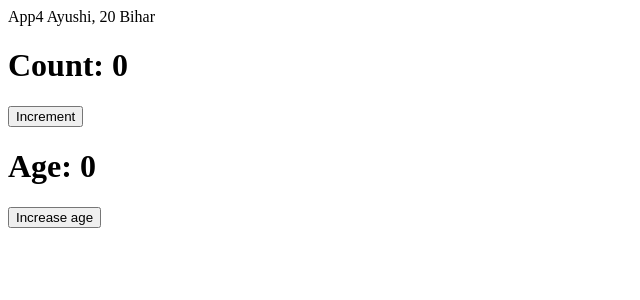
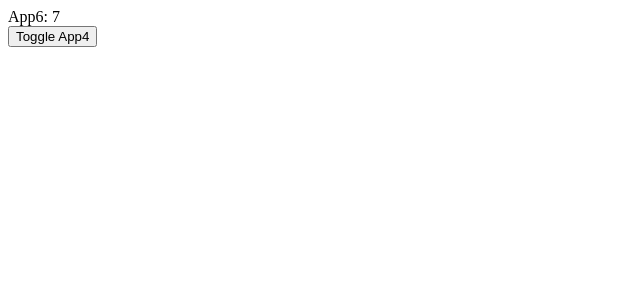
Before and after one commit to Ayushijha08/redux, a React (Create React App) app: page / in a window 1280 px wide. Shown: the top 300 px of the page, without its empty margins (0-640 px from the left). Built offline with nearby package versions, Linux system fonts and the light colour scheme.

Commit message:
class based done

```diff
--- a/src/App4.js
+++ /dev/null
@@ -1,56 +0,0 @@
-import React, { Component, useState } from 'react'
-
-
-// const App4 = ({name}) => { // this App4 is a functional component in react
-// const [count, setCount] = useState(0)
-// const [age, setAge] = useState(0)
-//   return (
-//     <div>App4: {name}, {state}</div>
-//   )
-// }
-
-{/* <App4 name="Ayushi" /> */}
-
-class App4 extends Component {  // App4 is the class based component of react
-    constructor () {
-        super()
-        this.state = { count: 0, age: 0 }
-    }
-
-    increment = () => {
-        this.setState({count: this.state.count + 1})
-    }
-
-    increseAge = () => {
-        this.setState({age: this.state.age + 1})
-    }
-
-    render() {
-        return <div>App4 {this.props.name}, {this.props.age} {this.props.address}
-        <h1>Count: {this.state.count}</h1>
-        <button onClick={this.increment}>Increment</button>
-        <h1>Age: {this.state.age}</h1>
-        <button onClick={this.increseAge}>Increase age</button>
-        </div>  // props -> it's an object
-    }
-    // props = {name: "Aysuhi"}
-}
-
-export default App4
-
-
-
-
-
-class Animal {
-    barks() {
-        console.log('It barks');
-    }
-    hasLegs = true;
-    walks() {
-        console.log(this.hasLegs);
-    }
-}
-
-// const dog = new Animal();
-// dog.barks()
--- /dev/null
+++ b/src/App5.js
@@ -0,0 +1,15 @@
+import React, { useState } from 'react'
+import App4, { App6 } from './class-based-comp/App4'
+
+const App5 = () => {
+    const [show, setShow] = useState(true)
+  return (
+    <div>
+        {/* {show && <App4 />} */}
+        {show && <App6 />}
+        <button onClick={() => setShow(!show)}>Toggle App4</button>
+    </div>
+  )
+}
+
+export default App5
--- /dev/null
+++ b/src/class-based-comp/App4.js
@@ -0,0 +1,141 @@
+import React, { Component, useEffect, useState } from 'react'
+
+
+export const App6 = ({name}) => { // this App4 is a functional component in react
+const [count, setCount] = useState(0)
+const [age, setAge] = useState(0)
+useEffect(() => {  // useEffect takes care of all the react lifecycle events
+    console.log('invoked one time');
+    let interval = setInterval(() => { // count  = 0
+        setCount(prevCount => prevCount + 1)  // count is always 0, the updated count's value it not gettting accessed
+        console.log('interval is running, count is', count);
+
+
+    }, 1000)
+    return () => { // componentWillUnmount
+        console.log('App6 got unmounted');
+        clearInterval(interval)
+    }
+}, [])
+
+  return (
+
+    <div>App6: {count}</div>
+  )
+}
+
+{/* <App4 name="Ayushi" /> */ }
+
+class App4 extends Component {  // App4 is the class based component of react
+    constructor() {
+        super()
+        this.state = { count: 0, age: 0 }
+    }
+
+    increment = () => {
+        this.setState({ count: this.state.count + 1 })
+    }
+
+    increseAge = () => {
+        this.setState({ age: this.state.age + 1 })
+    }
+
+    // componentDidMount() {
+    //     // console.log('invoked one time');
+    //     // this.interval = setInterval(() => {
+    //     //     this.increment()
+    //     // }, 1000)
+
+    //     // setTimeout(() => {
+    //     //     clearInterval(interval)
+    //     // }, 8000)
+
+    //     let incrementCount = 0;
+    //     const maxIncrements = 7; // 7 increments over 8 seconds (0-7 seconds)
+
+    //     let interval = setInterval(() => {
+    //         if (incrementCount < maxIncrements) {
+    //             this.increment();
+    //             incrementCount++;
+    //         } else {
+    //             clearInterval(interval);
+    //         }
+    //     }, 1000);
+    // }
+
+    // componentWillUnmount() {
+    //     console.log('component unmounted');
+    //     if(this.state.count === 8) clearInterval(this.interval)
+    // }
+
+    componentDidUpdate(prevProp, prevState) {  // count = 4, it will run in every state changes
+        console.log('count updated', this.state.count);
+        if(prevState.count !== this.state.count) {
+            console.log('count updated', this.state.count);
+        }else if(prevState.age !== this.state.age) {
+            console.log('age got updated')
+        }
+        if (this.state.count === 8) {
+            clearInterval(this.interval)
+        }
+    }
+
+    componentDidMount() {
+        // it runs whenver the component gets rendered for the first time
+
+        this.isMounted1 = true;
+        console.log('comp mpounted outside interval', this.isMounted1);
+
+        this.interval = setInterval(() => {
+            console.log('comp mounted inside interval', this.isMounted1);
+            if (this.isMounted1) {
+                this.increment();
+            }
+        }, 1000);
+
+        setTimeout(() => {
+            if (this.isMounted1) {
+                clearInterval(this.interval);
+            }
+        }, 8000);
+    }
+
+    componentWillUnmount() {
+        console.log('App4 got unmounted');
+
+        this.isMounted1 = false;
+        console.log('App4 got unmounted', this.isMounted1);
+        clearInterval(this.interval); // it is crucial
+    }
+
+    // react lifecycle events -> 1. componentDidMount, 2. componentDidUpdate & 3. componentWillUnmount
+
+    render() {
+        return <div>App4 {this.props.name}, {this.props.age} {this.props.address}
+            <h1>Count:   {this.state.count}</h1>
+            <button onClick={this.increment}>Increment</button>
+            <h1>Age: {this.state.age}</h1>
+            <button onClick={this.increseAge}>Increase age</button>
+        </div>  // props -> it's an object
+    }
+    // props = {name: "Aysuhi"}
+}
+
+export default App4
+
+
+
+
+
+class Animal {
+    barks() {
+        console.log('It barks');
+    }
+    hasLegs = true;
+    walks() {
+        console.log(this.hasLegs);
+    }
+}
+
+// const dog = new Animal();
+// dog.barks()
--- a/src/index.js
+++ b/src/index.js
@@ -9,23 +9,25 @@ import App2 from './App2';
 import { store } from './RTK2/store'
 import App3 from './App3';
 import UserProvider from './contexts/ContextUser';
-import App4 from './App4';
+import App4 from './class-based-comp/App4';
+import App5 from './App5';
 // import store from './store';
 
 
 const root = ReactDOM.createRoot(document.getElementById('root'));
 root.render(
-  <React.StrictMode>
+  // <React.StrictMode>
     <Provider store={store}>
       {/* <App /> */}
       {/* <App2 /> */}
       {/* <UserProvider>
         <App3 />
       </UserProvider> */}
-      <App4 name="Ayushi" age={20} address="Bihar"/>
+      {/* <App4 name="Ayushi" age={20} address="Bihar"/> */}
+      <App5 />
     </Provider>
 
-  </React.StrictMode>
+  // </React.
 );
 
 // If you want to start measuring performance in your app, pass a function
```
